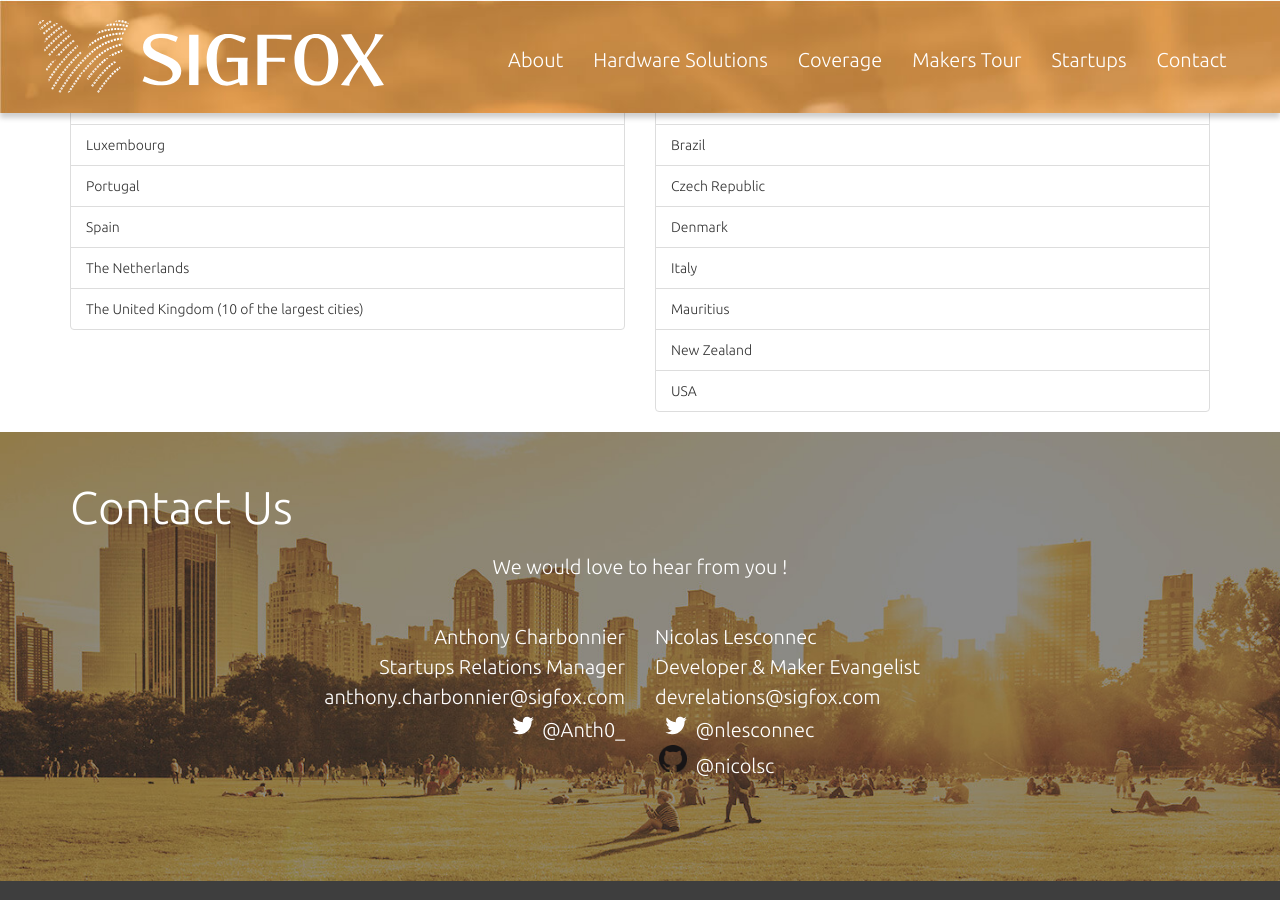
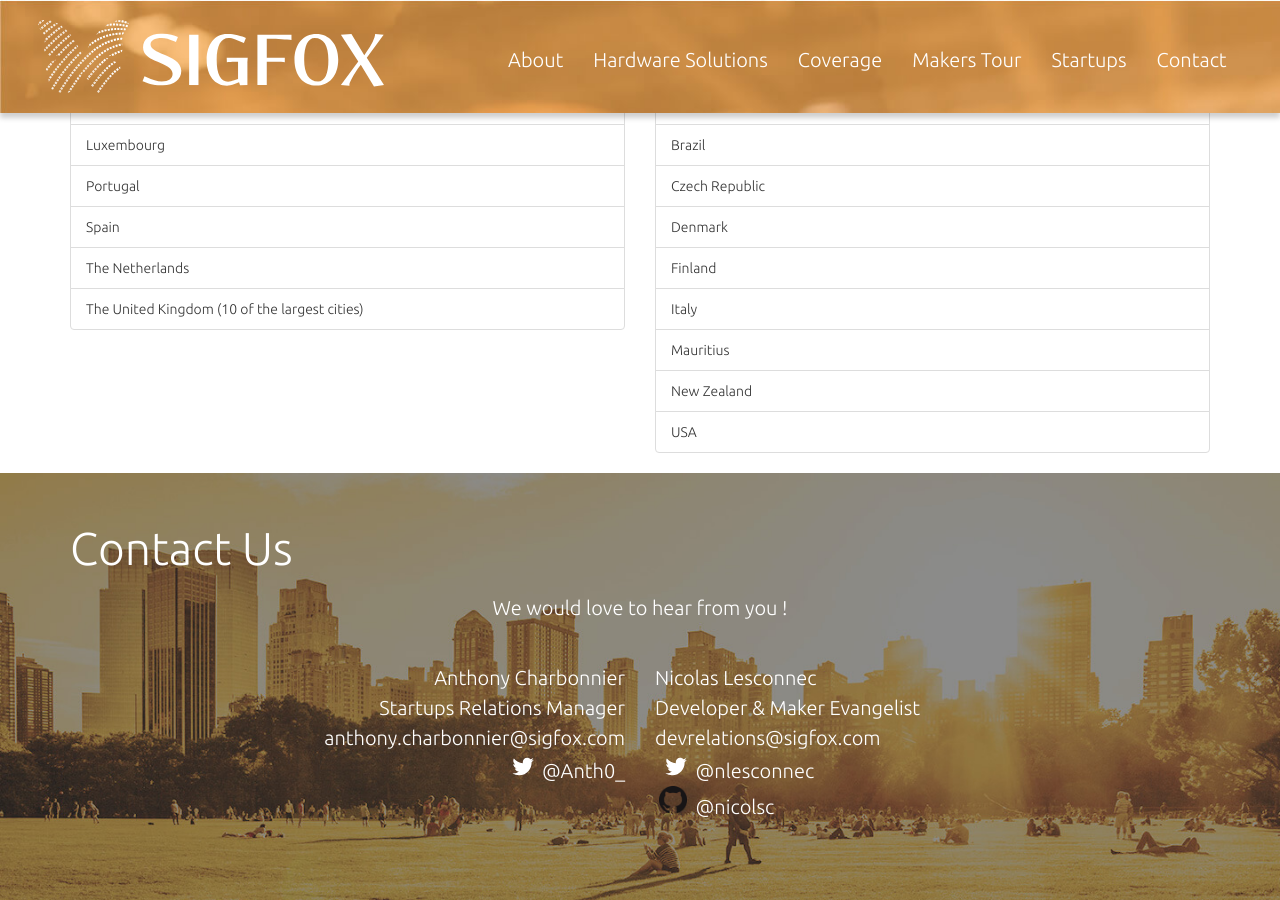
Before and after one commit to sigfox/makers.sigfox.com, a Jekyll site: the page built from index.html, in a window 1280 px wide and 900 px high, scrolled down 8275 px. Built offline with Jekyll 4.4.1, drawn with Linux system fonts in a browser that asks for light colours.

Commit message:
Coverage : add Finland

```diff
--- a/_data/coverage.yml
+++ b/_data/coverage.yml
@@ -32,3 +32,5 @@
     status: rollout
   - name: Brazil
     status: rollout
+  - name: Finland
+    status: rollout
```
